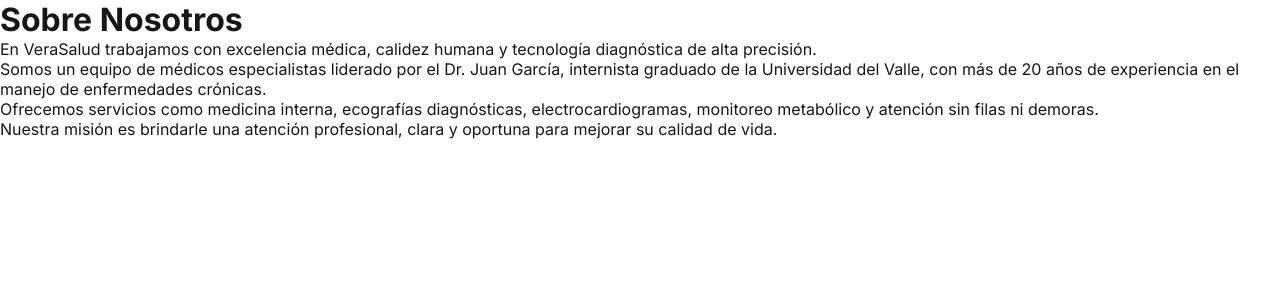
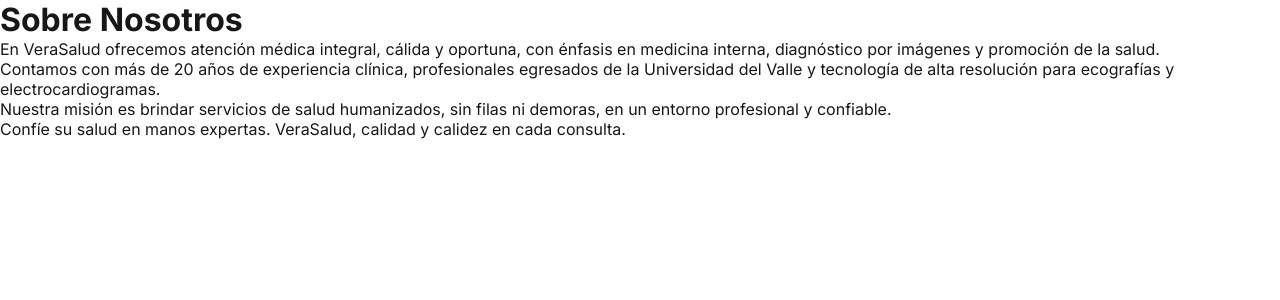
Before and after one commit to gstvgrc/verasalud-website, a Next.js app: page /sobre-nosotros in a window 1280 px wide. Shown: the top 300 px of the page. Built offline with nearby package versions, Linux system fonts and the light colour scheme.

Commit message:
Update Sobre Nosotros page content

```diff
--- a/app/sobre-nosotros/page.js
+++ b/app/sobre-nosotros/page.js
@@ -3,7 +3,7 @@ import Head from "next/head";
 
 export const metadata = {
   title: "Sobre Nosotros | VeraSalud Cali",
-  description: "Conozca el equipo médico de VeraSalud: especialistas en medicina interna, ecografías y diagnóstico clínico con más de 20 años de experiencia.",
+  description: "Conozca a VeraSalud, su centro médico de confianza en Cali. Atención cálida, tecnología diagnóstica y más de 20 años de experiencia en medicina interna y ecografías.",
 };
 
 export default function SobreNosotrosPage() {
@@ -14,10 +14,10 @@ export default function SobreNosotrosPage() {
       </Head>
       <main>
         <h1>Sobre Nosotros</h1>
-        <p>En VeraSalud trabajamos con excelencia médica, calidez humana y tecnología diagnóstica de alta precisión.</p>
-        <p>Somos un equipo de médicos especialistas liderado por el Dr. Juan García, internista graduado de la Universidad del Valle, con más de 20 años de experiencia en el manejo de enfermedades crónicas.</p>
-        <p>Ofrecemos servicios como medicina interna, ecografías diagnósticas, electrocardiogramas, monitoreo metabólico y atención sin filas ni demoras.</p>
-        <p>Nuestra misión es brindarle una atención profesional, clara y oportuna para mejorar su calidad de vida.</p>
+        <p>En VeraSalud ofrecemos atención médica integral, cálida y oportuna, con énfasis en medicina interna, diagnóstico por imágenes y promoción de la salud.</p>
+        <p>Contamos con más de 20 años de experiencia clínica, profesionales egresados de la Universidad del Valle y tecnología de alta resolución para ecografías y electrocardiogramas.</p>
+        <p>Nuestra misión es brindar servicios de salud humanizados, sin filas ni demoras, en un entorno profesional y confiable.</p>
+        <p>Confíe su salud en manos expertas. VeraSalud, calidad y calidez en cada consulta.</p>
       </main>
     </>
   );
```
